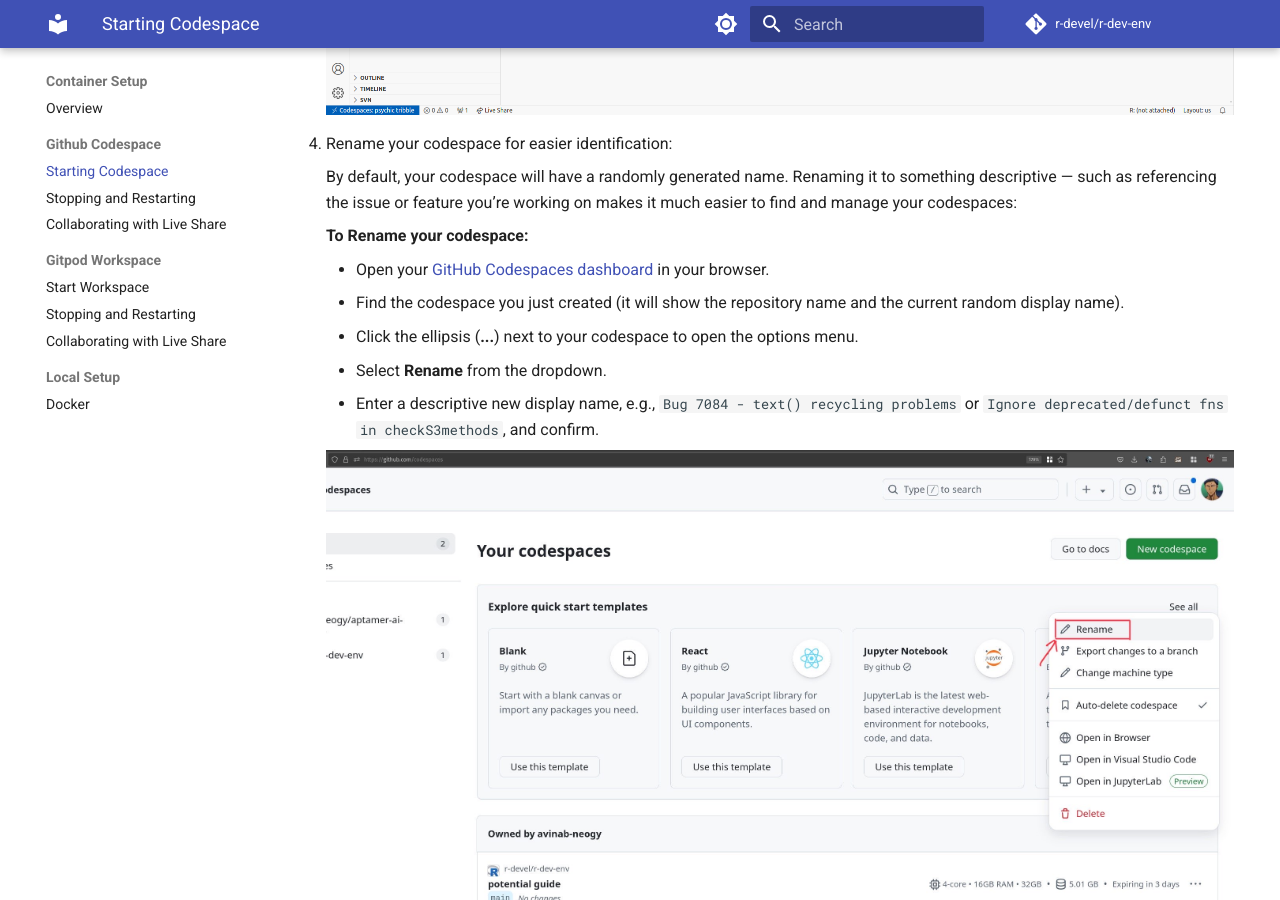
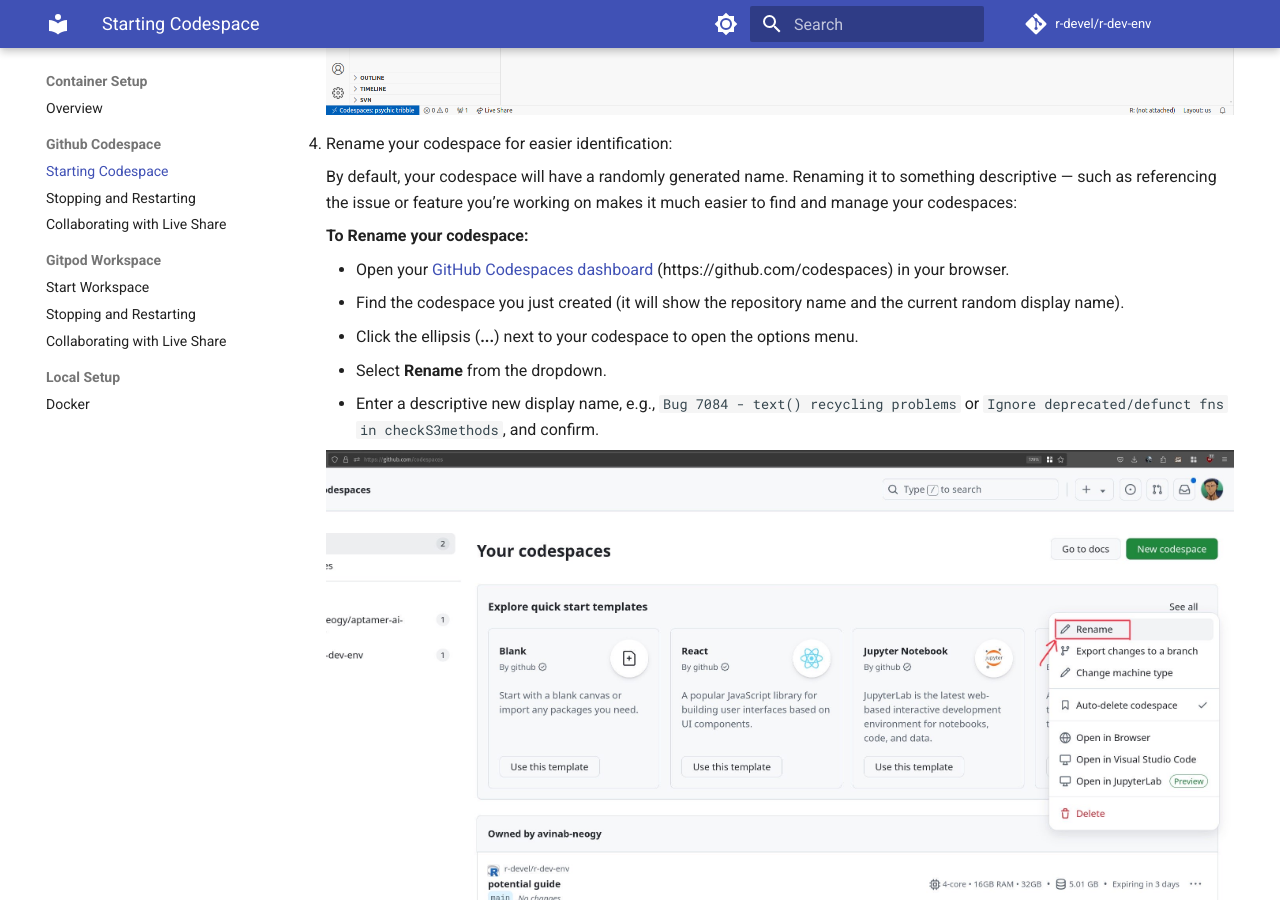
Before and after one commit to r-devel/r-dev-env, an MkDocs documentation site: the page built from docs/container_setup/github_codespace/creating_codespace.md, in a window 1280 px wide and 900 px high, scrolled down 1829 px. Built offline with MkDocs 1.6.1 and Material for MkDocs 9.7.7, drawn with Linux system fonts in a browser that asks for light colours; comment, search, counter and statistics services are not loaded; part of the change alters nothing that is shown.

Commit message:
Update docs/container_setup/github_codespace/creating_codespace.md
Co-authored-by: Heather Turner <ht@heatherturner.net>

```diff
--- a/docs/container_setup/github_codespace/creating_codespace.md
+++ b/docs/container_setup/github_codespace/creating_codespace.md
@@ -29,7 +29,7 @@ GitHub Codespaces' button and then click the green 'Create Codespace' button.
 
     **To Rename your codespace:**
 
-    - Open your [GitHub Codespaces dashboard](https://github.com/codespaces) in
+    - Open your [GitHub Codespaces dashboard](https://github.com/codespaces) (https://github.com/codespaces) in
     your browser.
     - Find the codespace you just created (it will show the repository name and
     the current random display name).
```
